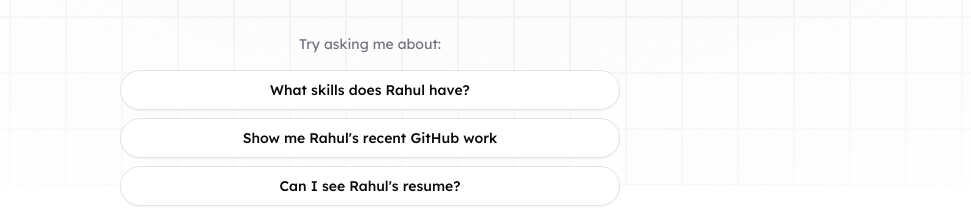
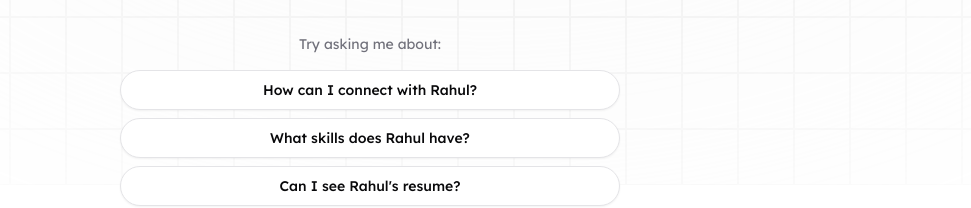
Before and after one commit to RahulRana0707/chat-bot-portfolio, a Next.js app: page / in a window 1280 px wide. Shown: the part 263-471 px from the top of the page, without its empty margins (270-1241 px from the left). Built offline with nearby package versions, Linux system fonts and the light colour scheme.

Commit message:
refactor: update starter prompts in chat-welcome component for improved clarity

```diff
--- a/components/views/chat-welcome.tsx
+++ b/components/views/chat-welcome.tsx
@@ -8,12 +8,12 @@ interface ChatWelcomeProps {
 
 const STARTER_PROMPTS = [
   {
+    id: "connect",
+    text: "How can I connect with Rahul?",
+  },
+  {
     id: "skills",
     text: "What skills does Rahul have?",
-  },
-  {
-    id: "github",
-    text: "Show me Rahul's recent GitHub work",
   },
   {
     id: "resume",
```
